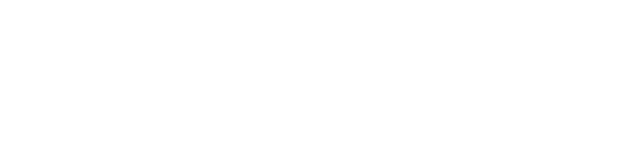
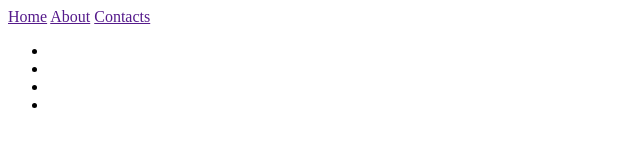
Before and after one commit to nicolasatoyebi/ayomide-git, a plain HTML site: page index.html in a window 1280 px wide. Shown: the whole page, without its empty margins (0-640 px from the left). Drawn offline with Linux system fonts and the light colour scheme.

Commit message:
added links and lists

```diff
--- a/index.html
+++ b/index.html
@@ -7,10 +7,25 @@
 </head>
 <body>
     <header>
-
+        <a href="">Home</a>
+        <a href="">About</a>
+        <a href="">Contacts</a>
     </header>
     <footer>
+        <ul>
+            <li>
 
+            </li>
+            <li>
+
+            </li>
+            <li>
+
+            </li>
+            <li>
+
+            </li>
+        </ul>
     </footer>
 </body>
 </html>
```
